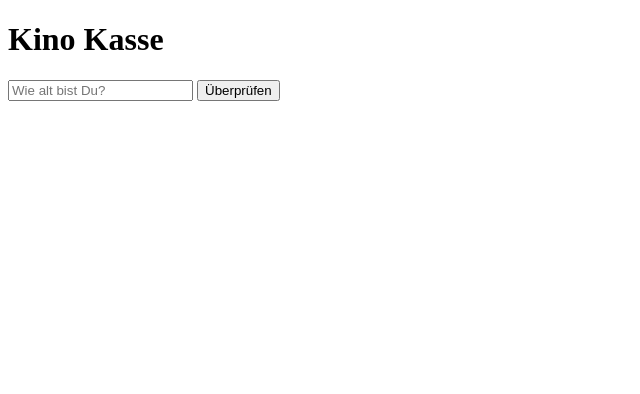
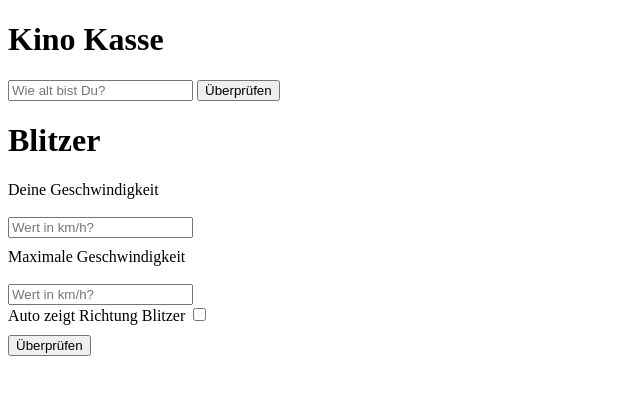
Before and after one commit to ChrisMent/JS_Operater_Functions, a plain HTML site: page index.html in a window 1280 px wide. Shown: the whole page, without its empty margins (0-640 px from the left). Drawn offline with Linux system fonts and the light colour scheme.

Commit message:
function tolerance implemented

```diff
--- a/index.html
+++ b/index.html
@@ -14,5 +14,31 @@
         <button onclick="check()">Überprüfen</button>
     </form>
 
+
+    <h1>Blitzer</h1>
+
+    <form action="">
+      <div style="margin-bottom: 10px;">
+        <label>Deine Geschwindigkeit</label><br><br>
+        <input id="speed" type="number" placeholder="Wert in km/h?"></div>
+        <label>Maximale Geschwindigkeit</label><br><br>
+        <input id="speedLimit" type="number" placeholder="Wert in km/h?"><br></div>
+
+      <div style="margin-bottom: 10px;">
+
+        <label>Auto zeigt Richtung Blitzer</label>
+        <input id="dir" type="checkbox">
+
+      </div>
+
+      <div style="margin-bottom: 10px;">
+
+        <button onclick="check1()">Überprüfen</button>
+
+      </div>
+
+
+    </form>
+
   </body>
 </html>
--- a/main.js
+++ b/main.js
@@ -4,6 +4,9 @@ function check(){
     let input = document.getElementById("age")
     let age = input.value
 
+
+
+// Kino Kasse
 
     // < 6 Jahre oder > 60 --> Sonderpreis 4€
 
@@ -21,8 +24,28 @@ function check(){
         alert("Der Ticketpreis beträgt 6.50€")
 
     }
+}
+
+function check1(){
+
+// Blitzer
+
+    let inputSpeed = document.getElementById("speed")
+    let speed = parseInt(inputSpeed.value)
+
+    let inputDir = document.getElementById("dir")
+    let isFacing = inputDir.checked
+
+    let maxSpeed = document.getElementById("speedLimit")
+    let speedLimit = parseInt(maxSpeed.value)
+    let tolerance = speedLimit * 1.1
 
 
 
 
+if(speed > tolerance && isFacing == true){
+    alert("Du wurdest geblitzt")
+    }
+
+
 }
```
